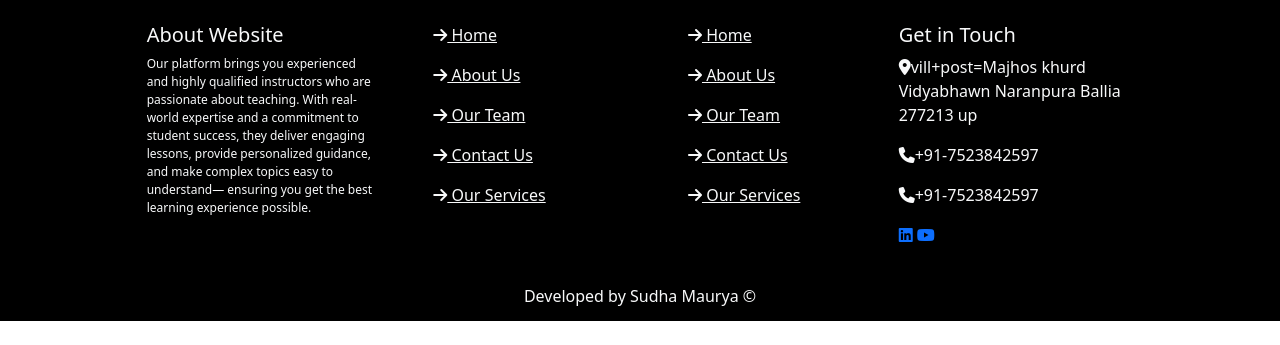
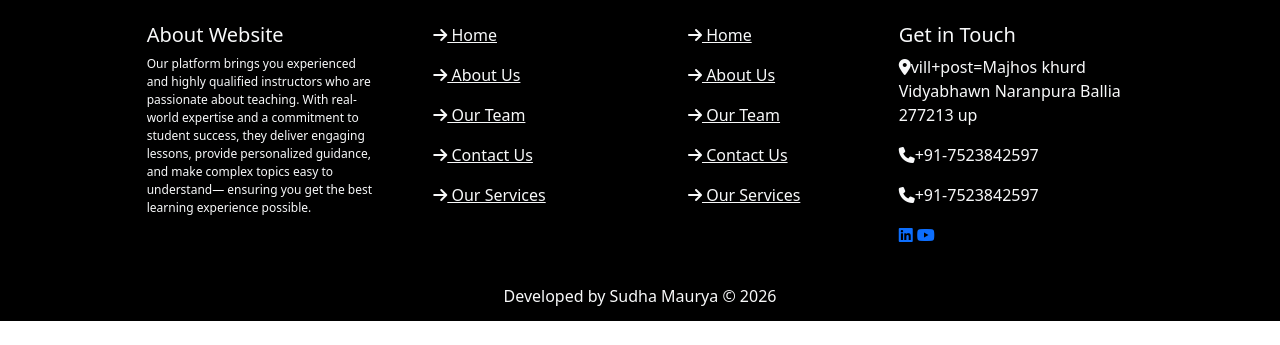
Before and after one commit to sudhamaurya9207-spec/Learning-Management-System, a Django app: page /aboutus/ in a window 1280 px wide. Shown: the part 1198-1543 px from the top of the page. Run offline with Django 5.2, Linux system fonts and the light colour scheme; some libraries are stand-ins or nearby versions.

Commit message:
Update base.html

```diff
--- a/templates/base.html
+++ b/templates/base.html
@@ -292,7 +292,7 @@ personalized guidance, and make complex topics easy to understand—
               </div>
             </div>
             <div class="row bfooter text-light text-center">
-              <span style="line-height: 50px;">Developed by Sudha Maurya &copy;  </span>
+              <span style="line-height: 50px;">Developed by Sudha Maurya © 2026</span>
             </div>
         </div>
         <script src="{% static 'js/bootstrap.bundle.js}"></script>
```
